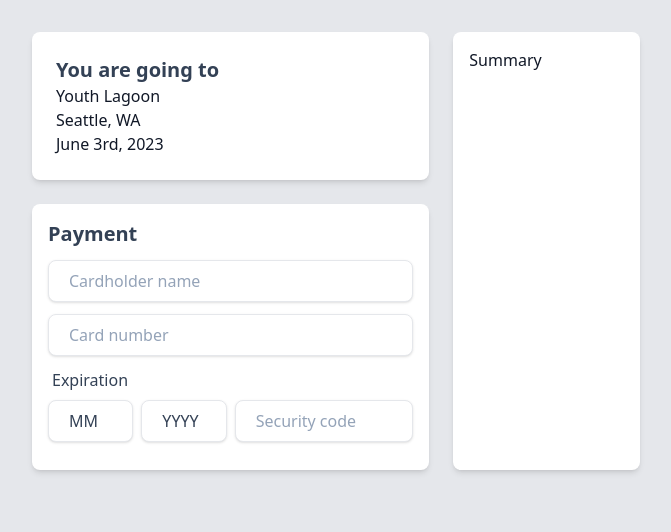
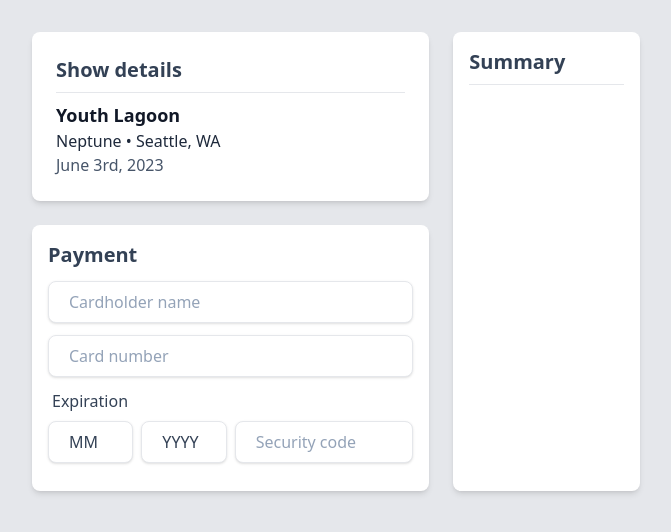
Before and after one commit to phyrisrose/frontend-tickets, a Next.js app: page /checkout/0 in a window 1280 px wide. Shown: the top 532 px of the page, without its empty margins (304-975 px from the left). Built offline with nearby package versions, Linux system fonts and the light colour scheme.

Commit message:
styling checkout cards a bit

```diff
--- a/src/app/checkout/[show]/checkout-summary-card.tsx
+++ b/src/app/checkout/[show]/checkout-summary-card.tsx
@@ -6,5 +6,10 @@
  * (you can add some fake fees)
  */
 export default function CheckoutSummaryCard() {
-  return <Card className="col-span-1 row-span-2 p-4">Summary</Card>;
+  return (
+    <Card className="col-span-1 row-span-2 p-4 divide-y">
+      <h1 className="text-xl font-extrabold text-slate-700">Summary</h1>
+      <div className="mt-2 pt-2"></div>
+    </Card>
+  );
 }
--- a/src/app/checkout/[show]/payment-card.tsx
+++ b/src/app/checkout/[show]/payment-card.tsx
@@ -6,7 +6,7 @@
 export default function PaymentCard() {
   return (
     <Card className="col-span-2 p-4">
-      <h1 className="text-xl font-semibold text-slate-700">Payment</h1>
+      <h1 className="text-xl font-extrabold text-slate-700">Payment</h1>
       <div className="">
         <div className="my-3">
           <input
--- a/src/app/checkout/[show]/show-summary-card.tsx
+++ b/src/app/checkout/[show]/show-summary-card.tsx
@@ -8,11 +8,17 @@
 
 export default function ShowSummaryCard({ show }: ShowSummaryCardProps) {
   return (
-    <Card className="col-span-2 p-6">
-      <h1 className="text-xl font-semibold text-slate-700">You are going to</h1>
-      <div>{show.musician}</div>
-      <div>{show.location}</div>
-      {format(show.date, 'MMMM do, yyyy')}
+    <Card className="col-span-2 p-6 divide-y">
+      <h1 className="text-xl font-extrabold text-slate-700">Show details</h1>
+      <div className="mt-2 pt-2">
+        <div className="text-lg font-bold">{show.musician}</div>
+        <div className="text-md text-slate-800">
+          {show.venue} &bull; {show.location}
+        </div>
+        <div className=" text-slate-600 font-light">
+          {format(show.date, 'MMMM do, yyyy')}
+        </div>
+      </div>
     </Card>
   );
 }
```
